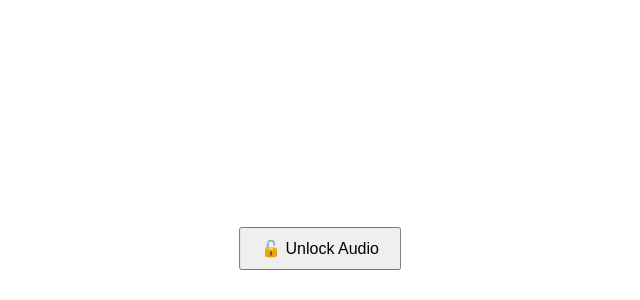
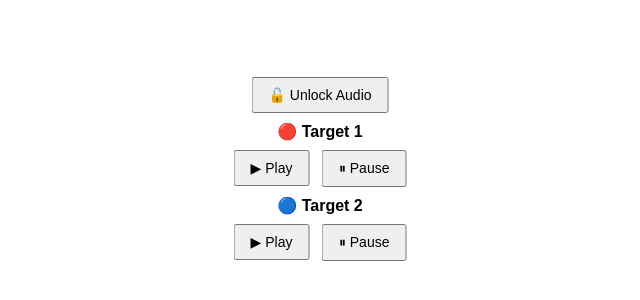
Before and after one commit to RajaaiGHassan/ar1, a plain HTML site: page index.html in a window 1280 px wide. Shown: the part 500-800 px from the top of the page, without its empty margins (320-960 px from the left). Drawn offline with Linux system fonts and the light colour scheme.

Commit message:
Update index.html

```diff
--- a/index.html
+++ b/index.html
@@ -2,7 +2,7 @@
 <html>
   <head>
     <meta charset="UTF-8" />
-    <title>MindAR Two Targets Audio</title>
+    <title>MindAR Two Targets with Audio Controls</title>
     <script src="https://cdn.jsdelivr.net/npm/aframe@1.4.2/dist/aframe.min.js"></script>
     <script src="https://cdn.jsdelivr.net/npm/mind-ar@1.2.2/dist/mindar-image-aframe.prod.js"></script>
     <style>
@@ -27,15 +27,21 @@
         left: 50%;
         transform: translateX(-50%);
         z-index: 1000;
-        background: rgba(255, 255, 255, 0.8);
-        padding: 10px;
-        border-radius: 8px;
+        background: rgba(255, 255, 255, 0.9);
+        padding: 15px;
+        border-radius: 10px;
+        font-family: sans-serif;
+        text-align: center;
+      }
+
+      #controls h4 {
+        margin: 5px 0;
       }
 
       #controls button {
-        padding: 10px 20px;
-        font-size: 16px;
-        margin: 0 5px;
+        padding: 8px 15px;
+        font-size: 14px;
+        margin: 4px;
         cursor: pointer;
       }
     </style>
@@ -44,6 +50,16 @@
   <body>
     <div id="controls">
       <button id="unlock">🔓 Unlock Audio</button>
+      <div>
+        <h4>🔴 Target 1</h4>
+        <button id="play1">▶ Play</button>
+        <button id="pause1">⏸ Pause</button>
+      </div>
+      <div>
+        <h4>🔵 Target 2</h4>
+        <button id="play2">▶ Play</button>
+        <button id="pause2">⏸ Pause</button>
+      </div>
     </div>
 
     <a-scene
@@ -61,12 +77,10 @@
 
       <a-camera position="0 0 0" look-controls="enabled: false"></a-camera>
 
-      <!-- Target 0 -->
       <a-entity id="target0" mindar-image-target="targetIndex: 0">
         <a-plane color="red" height="1" width="1"></a-plane>
       </a-entity>
 
-      <!-- Target 1 -->
       <a-entity id="target1" mindar-image-target="targetIndex: 1">
         <a-plane color="blue" height="1" width="1"></a-plane>
       </a-entity>
@@ -75,18 +89,15 @@
     <script>
       const audio1 = document.getElementById("audio1");
       const audio2 = document.getElementById("audio2");
-      const unlockButton = document.getElementById("unlock");
 
-      // Required for autoplay policies
-      unlockButton.addEventListener("click", () => {
-        audio1.play();
-        audio1.pause();
-        audio2.play();
-        audio2.pause();
-        unlockButton.style.display = "none";
+      // Unlock audio autoplay
+      document.getElementById("unlock").addEventListener("click", () => {
+        audio1.play(); audio1.pause();
+        audio2.play(); audio2.pause();
+        document.getElementById("unlock").style.display = "none";
       });
 
-      // Target 0
+      // Image detection logic
       document.getElementById("target0").addEventListener("targetFound", () => {
         console.log("Target 0 found");
         audio1.currentTime = 0;
@@ -99,7 +110,6 @@
         audio1.currentTime = 0;
       });
 
-      // Target 1
       document.getElementById("target1").addEventListener("targetFound", () => {
         console.log("Target 1 found");
         audio2.currentTime = 0;
@@ -111,6 +121,12 @@
         audio2.pause();
         audio2.currentTime = 0;
       });
+
+      // Manual controls
+      document.getElementById("play1").addEventListener("click", () => audio1.play());
+      document.getElementById("pause1").addEventListener("click", () => audio1.pause());
+      document.getElementById("play2").addEventListener("click", () => audio2.play());
+      document.getElementById("pause2").addEventListener("click", () => audio2.pause());
     </script>
   </body>
 </html>
```
